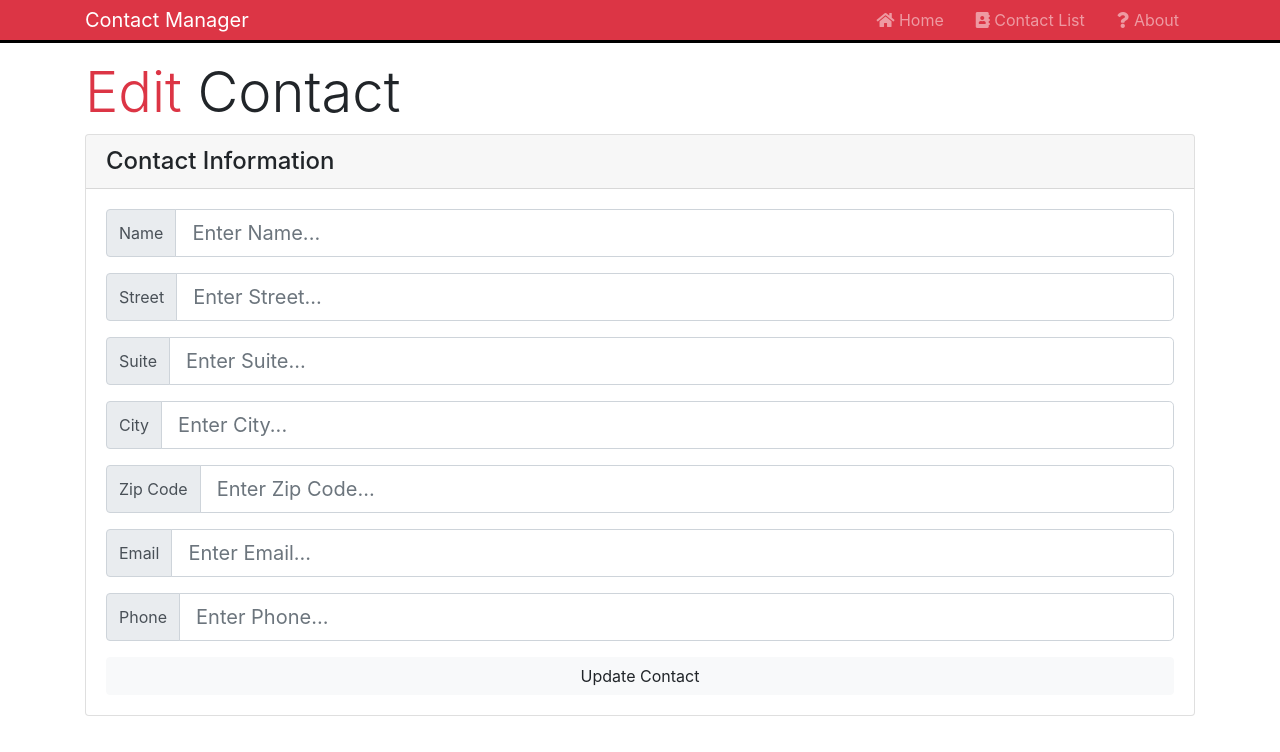
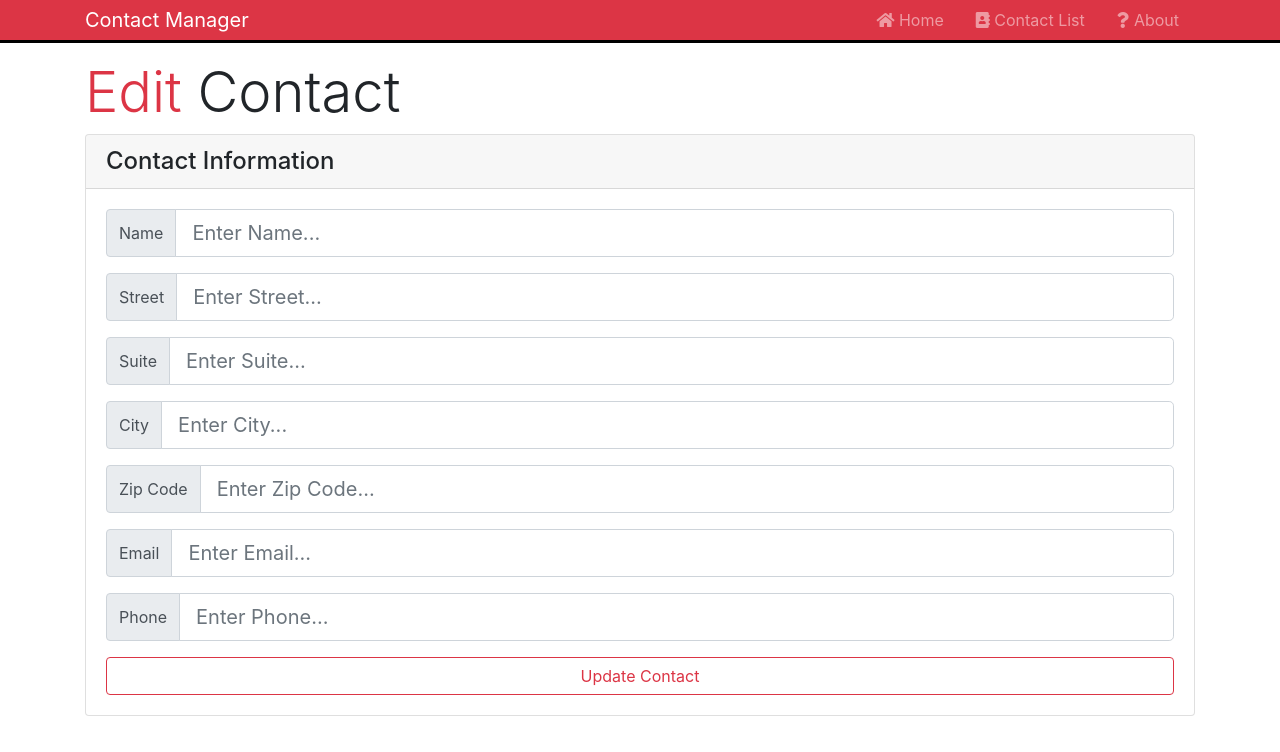
Before and after one commit to DMai90/contact-manager-v3, a React (Create React App) app: page /#/contact/edit/1 in a window 1280 px wide. Shown: the top 752 px of the page. Built offline with nearby package versions, Linux system fonts and the light colour scheme; no server answers.

Commit message:
Minor update

```diff
--- a/package.json
+++ b/package.json
@@ -2,11 +2,13 @@
   "name": "contactmanager3",
   "version": "0.1.0",
   "private": true,
+  "homepage": "https://devmai90.github.io/contact-manager-v3",
   "dependencies": {
     "axios": "^0.18.0",
     "bootstrap": "^4.2.1",
     "classnames": "^2.2.6",
     "font-awesome": "^4.7.0",
+    "gh-pages": "^2.0.1",
     "react": "^16.7.0",
     "react-dom": "^16.7.0",
     "react-router-dom": "^4.3.1",
@@ -14,6 +16,7 @@
     "uuid": "^3.3.2"
   },
   "scripts": {
+    "deploy": "npm run build&&gh-pages -d build",
     "start": "react-scripts start",
     "build": "react-scripts build",
     "test": "react-scripts test",
--- a/src/components/contacts/EditContact.js
+++ b/src/components/contacts/EditContact.js
@@ -204,7 +204,7 @@ class EditContact extends Component {
 
                     <input
                       type="submit"
-                      className="btn btn-block btn-light"
+                      className="btn btn-block btn-outline-danger"
                       value="Update Contact"
                     />
                   </form>
```
Also changed, not shown: 1 other file (tests, documents, lock files or other folders).
